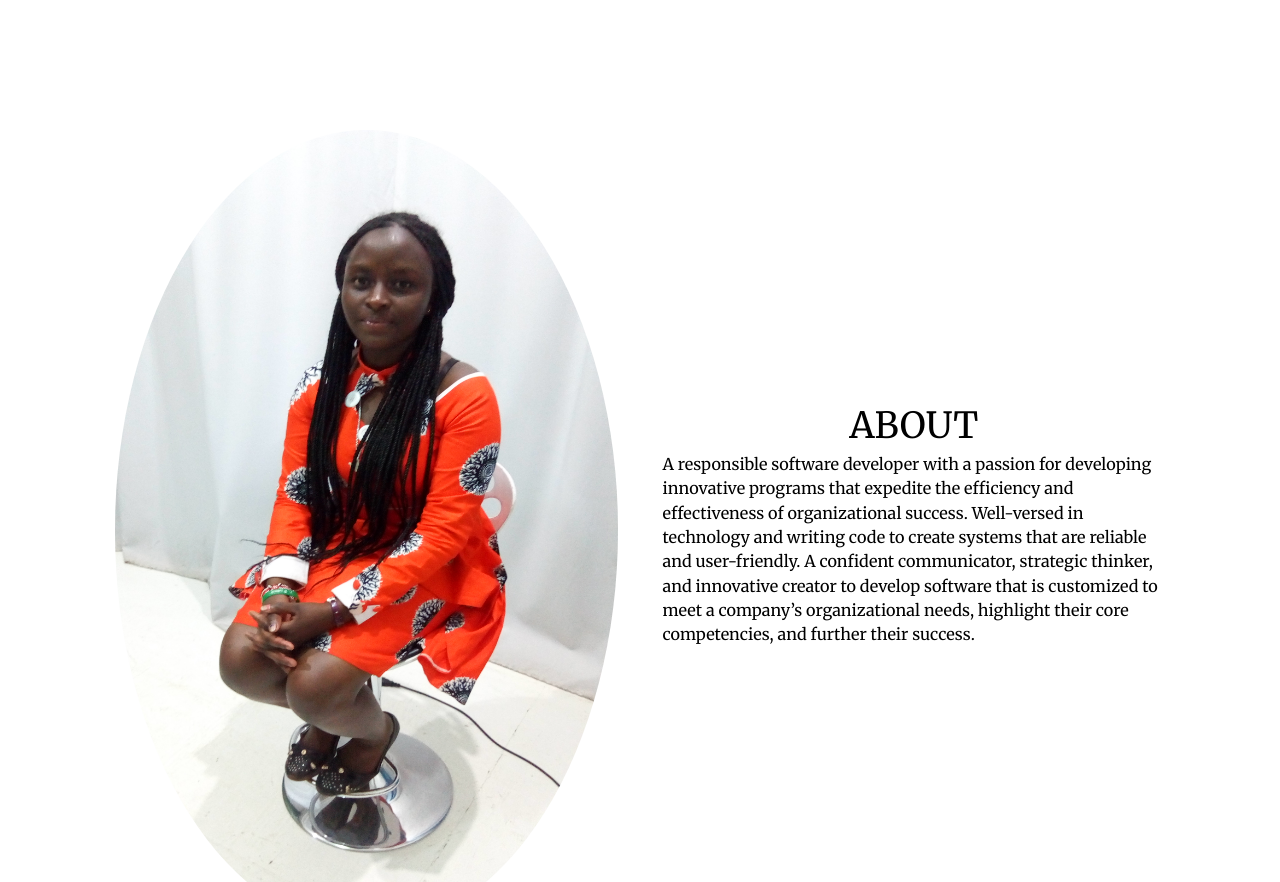
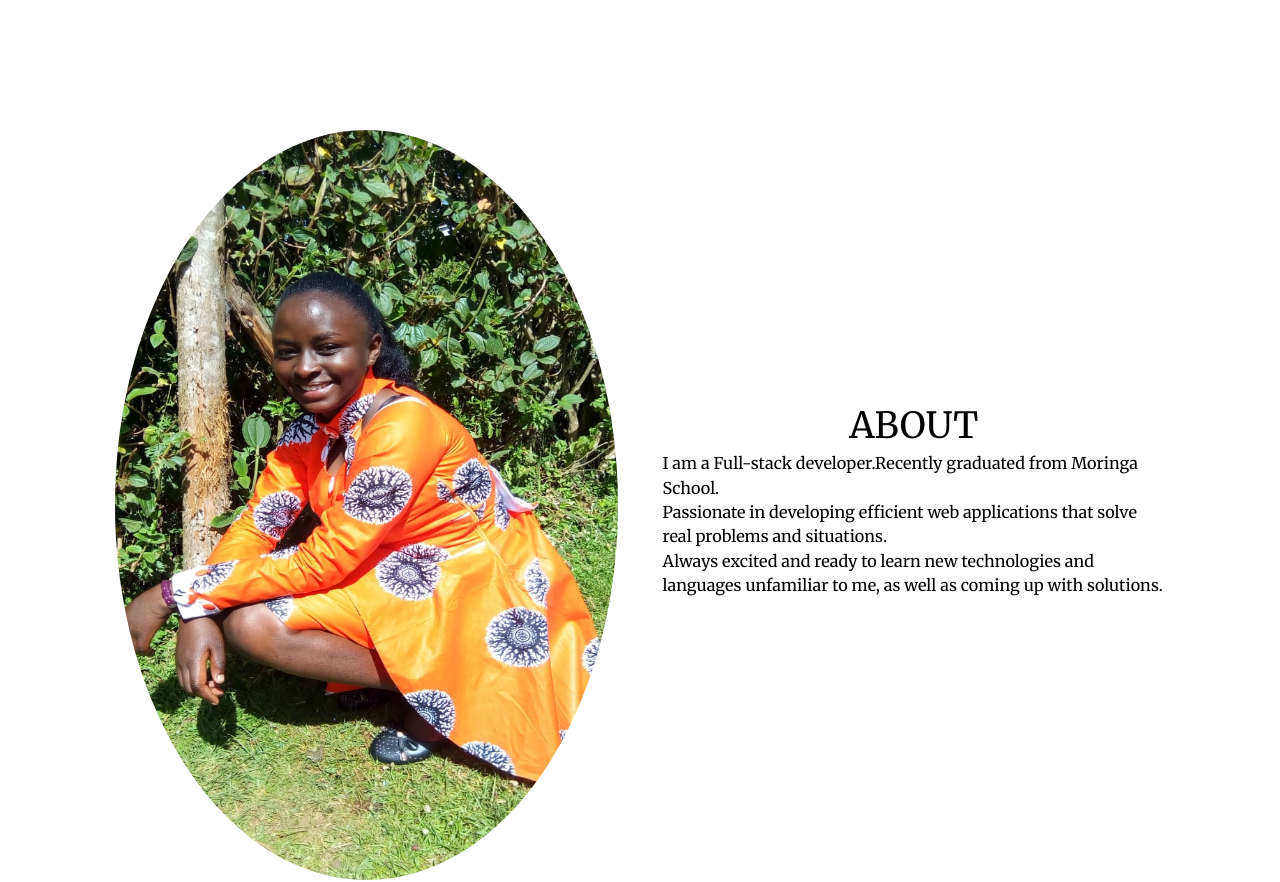
Before and after one commit to JECINTA534521/Jecintah-portfolio, a plain HTML site: page index.html in a window 1280 px wide. Shown: the part 740-1622 px from the top of the page. Drawn offline with nearby package versions, Linux system fonts and the light colour scheme.

Commit message:
changing the profile image

```diff
--- a/css/main.css
+++ b/css/main.css
@@ -295,7 +295,7 @@ li{
 }
 .contact{
     color: white;
-    background-color: #221e3f;
+    background-color: hsl(247, 74%, 54%);
 
 
 }
--- a/index.html
+++ b/index.html
@@ -57,18 +57,16 @@
     <section class="about" id="about">
         <div class="container">
             <div class="profile-img">
-                <img src="images/jecinta.jpg" alt="" style="border-radius: 80%;" height="800px" width="100px">
+                <img src="images/IMG-20190217-WA0005.jpg" alt="" style="border-radius: 60%;" height="750px" width="500px">
             </div>
             <div class="about-details"  data-aos-delay="600">
                 <div class="about-heading">
                     <h1>About</h1>
 
                 </div>
-                <P>A responsible software developer with a passion for developing innovative programs that expedite the efficiency and effectiveness of organizational success. Well-versed in technology and writing code to create systems that are reliable and user-friendly. A confident communicator, strategic thinker, and innovative creator to develop software that is customized to meet a company’s organizational needs, highlight their core competencies, and further their success.
-
-
-
-                </P>
+                <P>I am a Full-stack developer.Recently graduated from Moringa School.<br>
+                    Passionate in developing efficient web applications that solve real problems and situations.<br>
+                    Always excited and ready to learn new technologies and languages unfamiliar to me, as well as coming up with solutions.</P>
 
             </div>
 
@@ -205,7 +203,7 @@
                     </li>
 
                     <li>
-                        <a href="https://gmail.com" class="icon-link">
+                        <a href="https://gmail.com/jecintawanjirug@gmail.com" class="icon-link">
                             <i class="fa fa-envelope"></i>
                         </a>
                     </li>
```
Also changed, not shown: images/IMG-20190217-WA0005.jpg (added).
